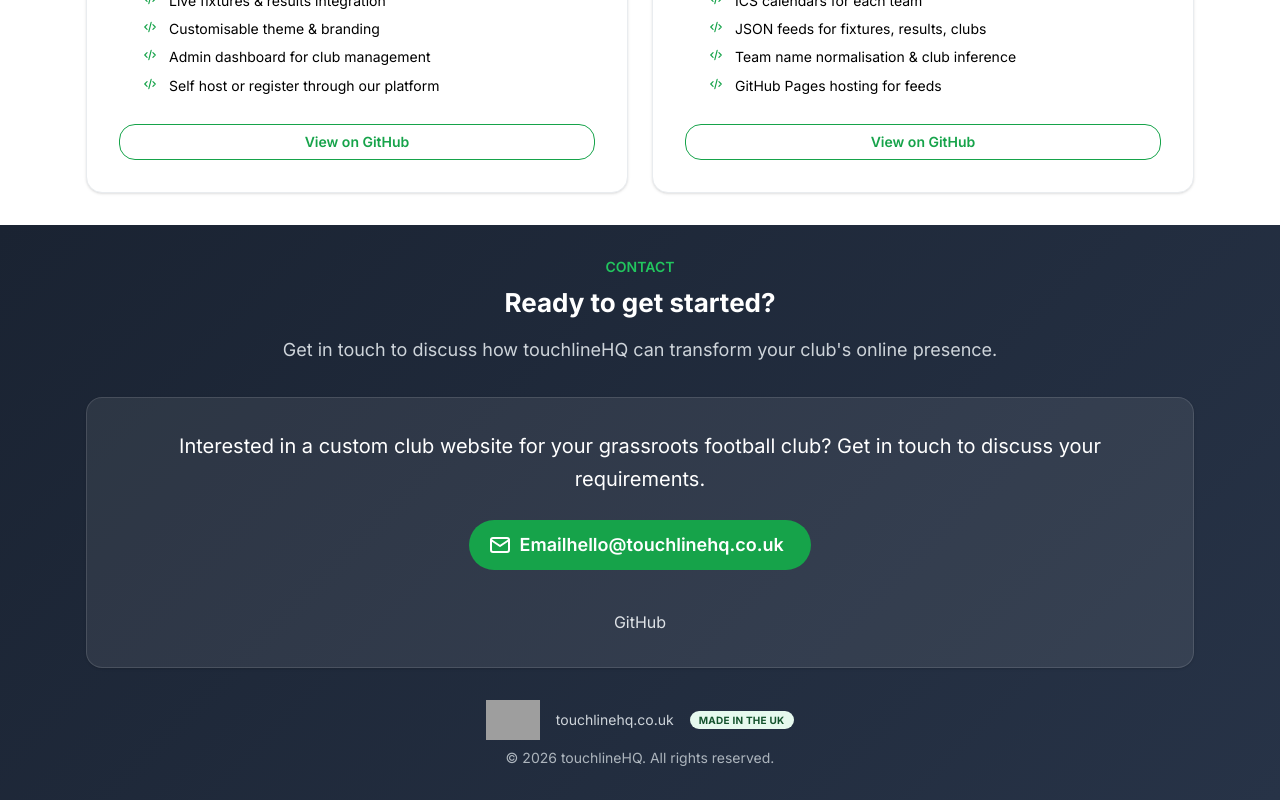
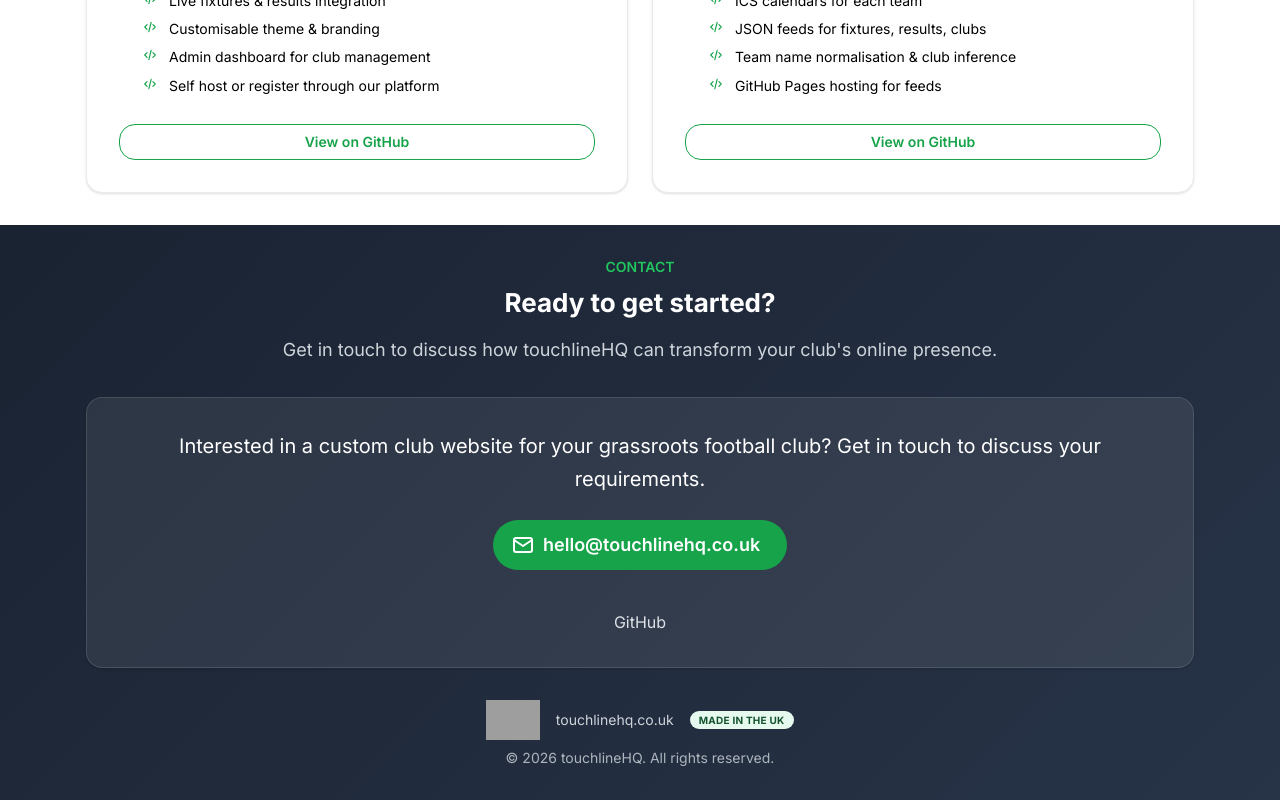
Before and after one commit to adamsuk/touchlineHQ, a React (Vite) app in the folder website/: page / in a window 1280 px wide. Shown: the part 4166-4966 px from the top of the page. Built offline with nearby package versions, Linux system fonts and the light colour scheme; no server answers; grey boxes are pictures that could not be loaded.

Commit message:
Update HomePage.tsx

```diff
--- a/website/src/pages/HomePage.tsx
+++ b/website/src/pages/HomePage.tsx
@@ -407,7 +407,6 @@
                   justify="center"
                   style={{ display: 'flex', alignItems: 'center' }}
                 >
-                  Email
                   <Box visibleFrom="sm">{contact.email}</Box>
                 </Button>
                 <Group gap="lg" mt="md">
```
